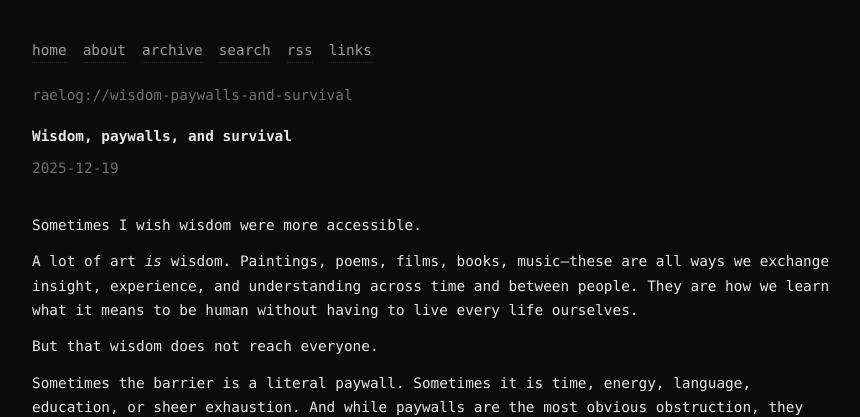
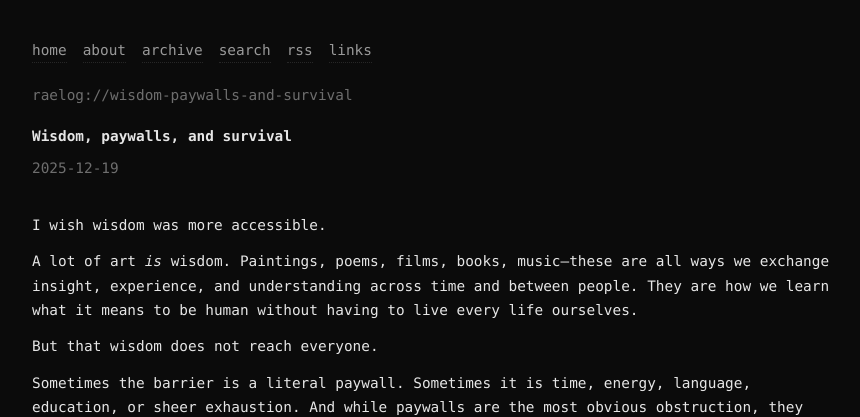
Before and after one commit to raelovejoy/raelog, a Jekyll site: the page built from _posts/2025-12-19-wisdom-paywalls-and-survival.md, in a window 1280 px wide. Shown: the top 417 px of the page, without its empty margins (208-1068 px from the left). Built offline with Jekyll 4.4.1, drawn with Linux system fonts in a browser that asks for light colours.

Commit message:
Update 2025-12-19-wisdom-paywalls-and-survival.md

```diff
--- a/_posts/2025-12-19-wisdom-paywalls-and-survival.md
+++ b/_posts/2025-12-19-wisdom-paywalls-and-survival.md
@@ -5,7 +5,7 @@ summary: the quiet costs of making meaning transactional
 date: 2025-12-19
 ---
 
-Sometimes I wish wisdom were more accessible.
+I wish wisdom was more accessible.
 
 A lot of art *is* wisdom. Paintings, poems, films, books, music—these are all ways we exchange insight, experience, and understanding across time and between people. They are how we learn what it means to be human without having to live every life ourselves.
 
```
